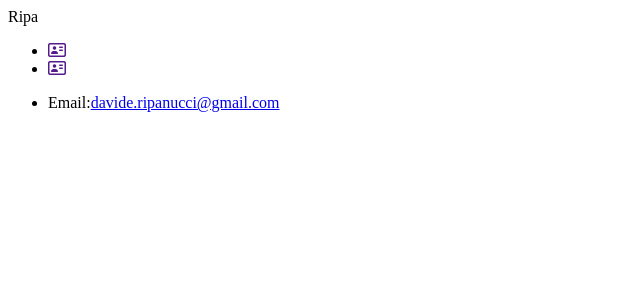
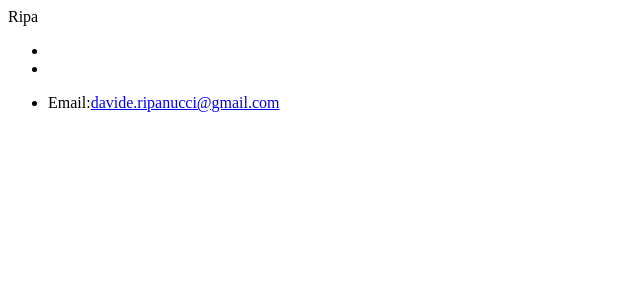
Before and after one commit to ripa001/ripa001.github.io, a Jekyll site: the page built from index.html, in a window 1280 px wide. Shown: the top 300 px of the page, without its empty margins (0-640 px from the left). Built offline with Jekyll 4.4.1, drawn with Linux system fonts in a browser that asks for light colours; nearby versions of some CDN libraries; library files that are not in the unit come from our copies.

Commit message:
Update default.html

```diff
--- a/_layouts/default.html
+++ b/_layouts/default.html
@@ -7,7 +7,6 @@
 
 
 		<link rel="stylesheet" type="text/css" href="../css/style.css">
-		<link rel="stylesheet" type="text/css" href="../css/all.css">
 	</head>
 	<body>
 		<div class="wrapper">
```
